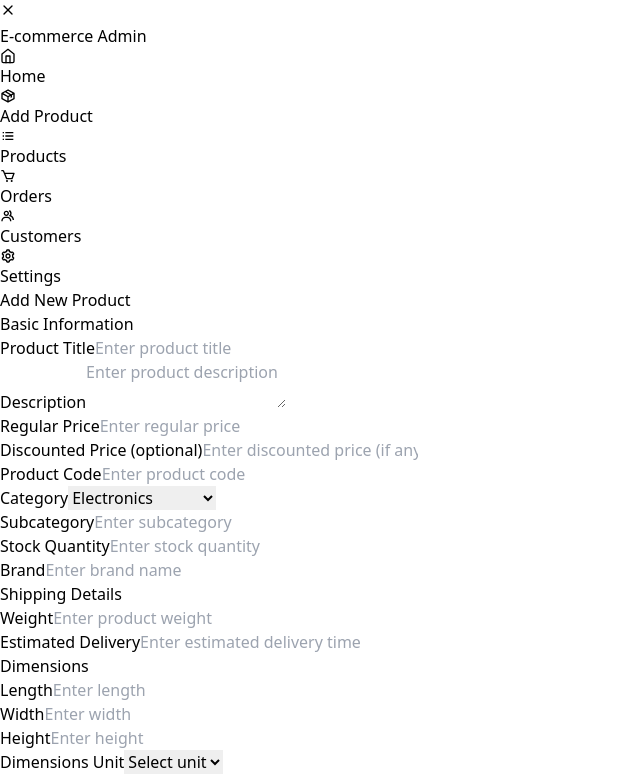
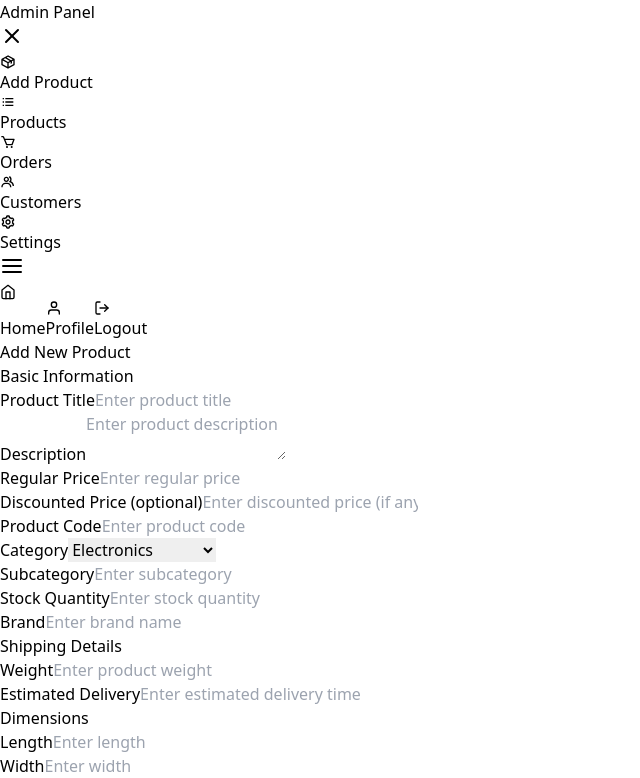
Before and after one commit to naim0018/SparkTech, a React (Vite) app: page /admin/add-product in a window 1280 px wide. Shown: the top 778 px of the page, without its empty margins (0-640 px from the left). Built offline with nearby package versions, Linux system fonts and the light colour scheme.

Commit message:
update admin layout

```diff
--- a/src/Layout/AdminLayout/AdminLayout.jsx
+++ b/src/Layout/AdminLayout/AdminLayout.jsx
@@ -1,7 +1,8 @@
+/* eslint-disable no-unused-vars */
 // Import necessary dependencies and components
 import { useState, useEffect } from 'react'
 import { Outlet, NavLink } from 'react-router-dom'
-import { FiMenu, FiX, FiHome } from 'react-icons/fi'
+import { FiMenu, FiX, FiHome, FiUser, FiLogOut } from 'react-icons/fi'
 import { navbarGenerator } from '../../utils/navbarGenerator'
 import { adminRoute } from '../../Router/AdminRoute'
 
@@ -9,15 +10,16 @@ import { adminRoute } from '../../Router/AdminRoute'
 const AdminLayout = () => {
   // State for sidebar visibility and screen size
   const [isSidebarOpen, setIsSidebarOpen] = useState(false)
-  const [isSmallScreen, setIsSmallScreen] = useState(false)
+  const [isLargeScreen, setIsLargeScreen] = useState(false)
   // Generate sidebar items from admin routes
   const sidebarItems = navbarGenerator(adminRoute)
 
   // Effect to handle screen resize and sidebar visibility
   useEffect(() => {
     const handleResize = () => {
-      setIsSmallScreen(window.innerWidth < 1024)
-      setIsSidebarOpen(window.innerWidth >= 1024)
+      const largeScreen = window.innerWidth >= 1440
+      setIsLargeScreen(largeScreen)
+      setIsSidebarOpen(largeScreen)
     }
 
     handleResize()
@@ -31,59 +33,69 @@ const AdminLayout = () => {
   }
 
   return (
-    <div className='flex flex-col lg:flex-row min-h-screen'>
-      {/* Hamburger menu button for small screens */}
-      <button
-        className="fixed top-4 left-4 z-20 lg:hidden bg-gray-700 text-white p-2 rounded-md"
-        onClick={toggleSidebar}
+    <div className="flex h-screen bg-gray-100">
+      {/* Sidebar */}
+      <aside
+        className={`bg-emerald-700 text-white w-64 min-h-screen p-4 ${
+          isSidebarOpen ? 'translate-x-0' : '-translate-x-full'
+        } transition-transform duration-300 ease-in-out xl:translate-x-0 fixed xl:static z-30 hover:bg-emerald-600`}
       >
-        {isSidebarOpen ? <FiX /> : <FiMenu />}
-      </button>
-
-      {/* Sidebar component */}
-      <aside className={`bg-gray-700 text-white w-full lg:w-64 lg:min-h-screen fixed lg:static z-10 transition-all duration-300 ease-in-out ${
-        isSidebarOpen ? 'top-0' : '-top-full lg:top-0'
-      }`}>
-        {/* Admin dashboard header */}
-        <header className="p-4 mt-10 lg:mt-0 flex justify-center items-center">
-          <h1 className="text-2xl font-bold">E-commerce Admin</h1>
-        </header>
-        {/* Navigation menu */}
-        <nav className="mt-8 px-5 pb-10">
-          {/* Home NavLink */}
-          <NavLink
-            to="/"
-            className={({ isActive }) =>
-              `flex items-center gap-2 py-2 px-4 text-white transition-colors duration-200 ${
-                isActive ? 'bg-white/20 font-bold' : 'hover:bg-white/10'
-              }`
-            }
-            onClick={() => isSmallScreen && setIsSidebarOpen(false)}
-          >
-            <FiHome />
-            Home
-          </NavLink>
+        <div className="flex items-center justify-between mb-6">
+          <h2 className="text-2xl font-semibold">Admin Panel</h2>
+          <button onClick={toggleSidebar} className="xl:hidden">
+            <FiX size={24} />
+          </button>
+        </div>
+        <nav>
           {sidebarItems.map(({ name, path, icon }) => (
             <NavLink
               key={name}
               to={path}
               className={({ isActive }) =>
-                `flex items-center gap-2 py-2 px-4 text-white transition-colors duration-200 ${
-                  isActive ? 'bg-white/20 font-bold' : 'hover:bg-white/10'
+                `flex items-center space-x-2 mb-4 px-4 py-2 rounded transition-colors ${
+                  isActive ? 'bg-emerald-800' : 'hover:bg-emerald-600'
                 }`
               }
-              onClick={() => isSmallScreen && setIsSidebarOpen(false)}
             >
               {icon}
-              {name}
+              <span>{name}</span>
             </NavLink>
           ))}
         </nav>
       </aside>
 
-      {/* Main content area */}
-      <div className="flex-grow p-4 lg:p-8">
-        <Outlet />
+      {/* Main content */}
+      <div className="flex-1 flex flex-col overflow-hidden">
+        {/* Top navbar */}
+        <header className="bg-white shadow-md p-4">
+          <div className="flex items-center justify-between">
+            <button
+              onClick={toggleSidebar}
+              className="text-gray-500 focus:outline-none xl:hidden"
+            >
+              <FiMenu size={24} />
+            </button>
+            <div className="flex items-center space-x-4">
+              <NavLink to="/" className="flex items-center space-x-2 text-gray-700">
+                <FiHome />
+                <span>Home</span>
+              </NavLink>
+              <button className="flex items-center space-x-2 text-gray-700">
+                <FiUser />
+                <span>Profile</span>
+              </button>
+              <button className="flex items-center space-x-2 text-gray-700">
+                <FiLogOut />
+                <span>Logout</span>
+              </button>
+            </div>
+          </div>
+        </header>
+
+        {/* Page content */}
+        <main className="flex-1 overflow-x-hidden overflow-y-auto bg-gray-200 p-6">
+          <Outlet />
+        </main>
       </div>
     </div>
   )
```
Also changed, not shown: src/Component/Admin/AdminDashboard/Products/ProductTable.jsx (+47 -58 lines).
